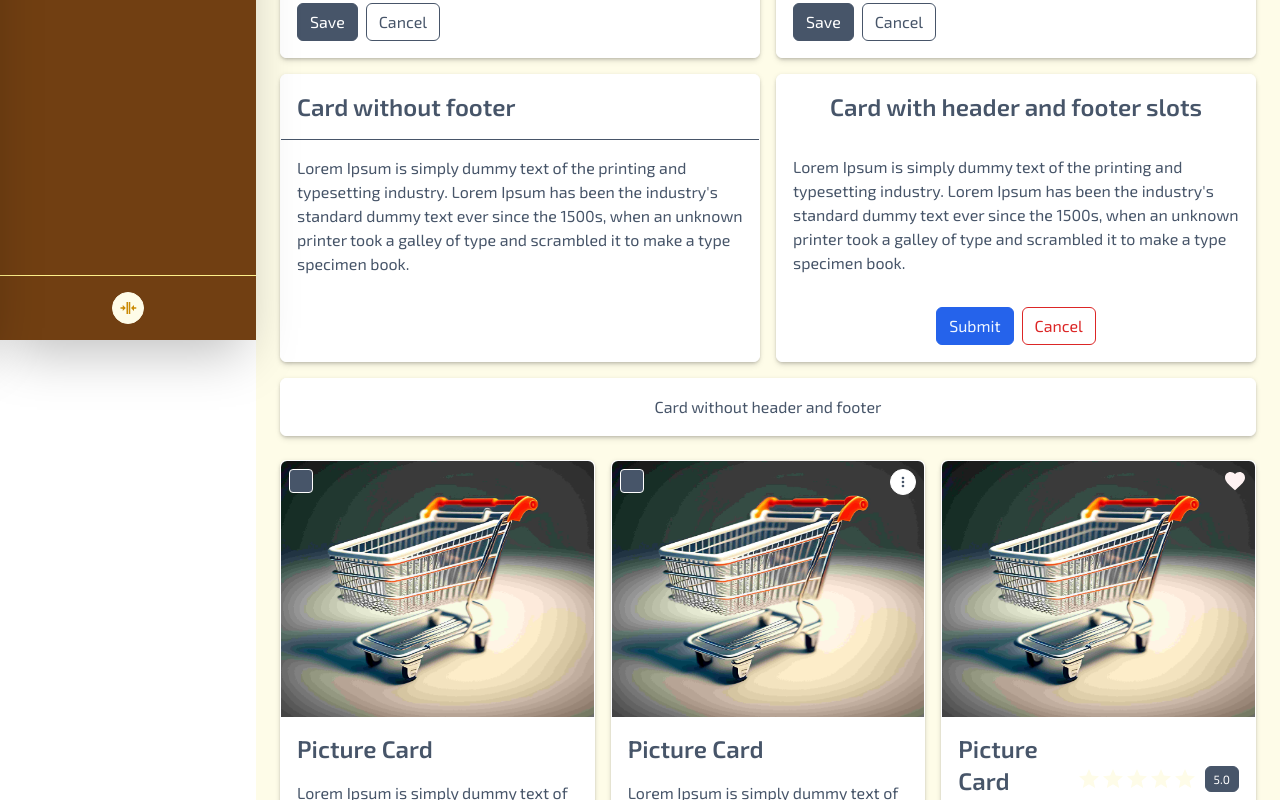
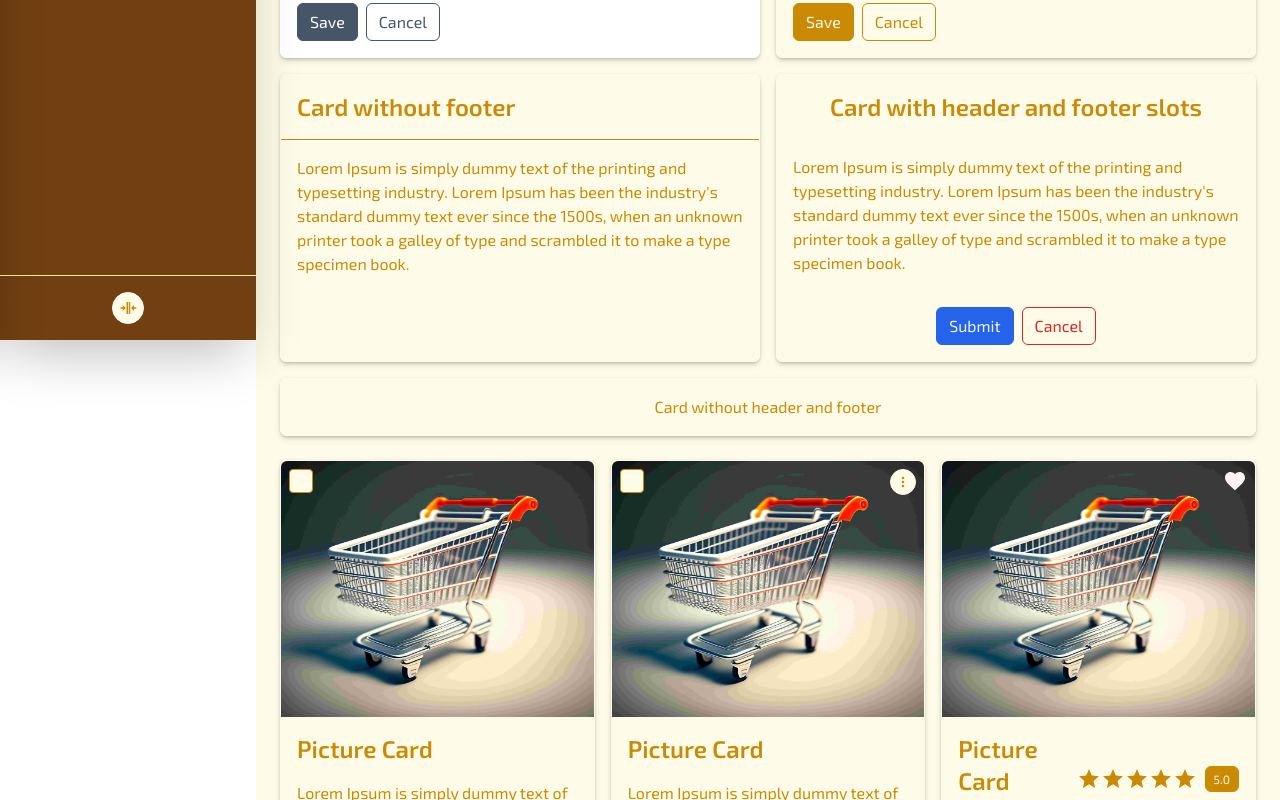
Before and after one commit to vishalkanani99/dmantu-admin, a Vue app: page /cards in a window 1280 px wide. Shown: the part 460-1260 px from the top of the page. Built offline with nearby package versions, Linux system fonts and the light colour scheme.

Commit message:
fixed: cards page colors

```diff
--- a/src/components/card/PictureCard.vue
+++ b/src/components/card/PictureCard.vue
@@ -12,6 +12,10 @@ const props = defineProps({
   color: String,
   title: String,
   subTitle: String,
+  checkboxColor: {
+    type: String,
+    default: 'black',
+  },
   menuBtnColor: {
     type: String,
     default: 'white',
@@ -62,6 +66,7 @@ const modelValue = computed({
             <FieldOption
               v-if="selectable"
               v-model="modelValue"
+              :color="checkboxColor"
             />
           </slot>
         </div>
--- a/src/pages/cards.vue
+++ b/src/pages/cards.vue
@@ -24,6 +24,7 @@ import Chip from '../components/Chip.vue';
       title="Cards"
       :iconPath="mdiFormSelect"
       :btnIconPath="mdiCog"
+      :color="activeColors.default"
     >
       <div class="grid grid-cols-1 md:grid-cols-2 gap-4">
         <Card title="Default Card" subTitle="Sub Title">
@@ -34,7 +35,7 @@ import Chip from '../components/Chip.vue';
             specimen book.
           </p>
         </Card>
-        <Card title="Card with close button" closable>
+        <Card title="Card with close button" :color="activeColors.inverse" closable>
           <p>
             Lorem Ipsum is simply dummy text of the printing and typesetting industry.
             Lorem Ipsum has been the industry's standard dummy text ever since the 1500s,
@@ -42,7 +43,7 @@ import Chip from '../components/Chip.vue';
             specimen book.
           </p>
         </Card>
-        <Card title="Card without footer" noFooter>
+        <Card title="Card without footer" :color="activeColors.inverse" noFooter>
           <p>
             Lorem Ipsum is simply dummy text of the printing and typesetting industry.
             Lorem Ipsum has been the industry's standard dummy text ever since the 1500s,
@@ -50,7 +51,7 @@ import Chip from '../components/Chip.vue';
             specimen book.
           </p>
         </Card>
-        <Card>
+        <Card :color="activeColors.inverse">
           <template #header>
             <h2 class="p-2 md:p-4 text-center">Card with header and footer slots</h2>
           </template>
@@ -67,7 +68,7 @@ import Chip from '../components/Chip.vue';
             </div>
           </template>
         </Card>
-        <Card class="md:col-span-2" title="Icon" noHeader noFooter>
+        <Card class="md:col-span-2" title="Icon" :color="activeColors.inverse" noHeader noFooter>
           <p class="text-center">Card without header and footer</p>
         </Card>
       </div>
@@ -75,6 +76,9 @@ import Chip from '../components/Chip.vue';
         <PictureCard
           title="Picture Card"
           imageSrc="/images/cart.jpg"
+          :color="activeColors.inverse"
+          :checkboxColor="activeColors.default"
+          :menuBtnColor="activeColors.inverse"
           selectable
         >
           <p>
@@ -87,6 +91,9 @@ import Chip from '../components/Chip.vue';
         <PictureCard
           title="Picture Card"
           imageSrc="/images/cart.jpg"
+          :color="activeColors.inverse"
+          :checkboxColor="activeColors.default"
+          :menuBtnColor="activeColors.inverse"
           :menuItems="[
             {label: 'Edit', iconPath: mdiPencil},
             {label: 'Delete', iconPath: mdiTrashCan},
@@ -104,6 +111,7 @@ import Chip from '../components/Chip.vue';
           title="Picture Card"
           subTitle="$500"
           imageSrc="/images/cart.jpg"
+          :color="activeColors.inverse"
           saveBtnLabel="Buy now"
           cancelBtnLabel="Add to cart"
           :cancelBtnIconPath="mdiPlus"
@@ -120,31 +128,31 @@ import Chip from '../components/Chip.vue';
               <FieldOption
                 type="icon"
                 color="warning"
-                bgOnUncheck="gray"
+                colorOnUncheck="gray"
                 :iconPath="mdiStar"
               />
               <FieldOption
                 type="icon"
                 color="warning"
-                bgOnUncheck="gray"
+                colorOnUncheck="gray"
                 :iconPath="mdiStar"
               />
               <FieldOption
                 type="icon"
                 color="warning"
-                bgOnUncheck="gray"
+                colorOnUncheck="gray"
                 :iconPath="mdiStar"
               />
               <FieldOption
                 type="icon"
                 color="warning"
-                bgOnUncheck="gray"
+                colorOnUncheck="gray"
                 :iconPath="mdiStar"
               />
               <FieldOption
                 type="icon"
                 color="warning"
-                bgOnUncheck="gray"
+                colorOnUncheck="gray"
                 :iconPath="mdiStar"
               />
               <Chip class="ml-2" label="5.0" />
```
